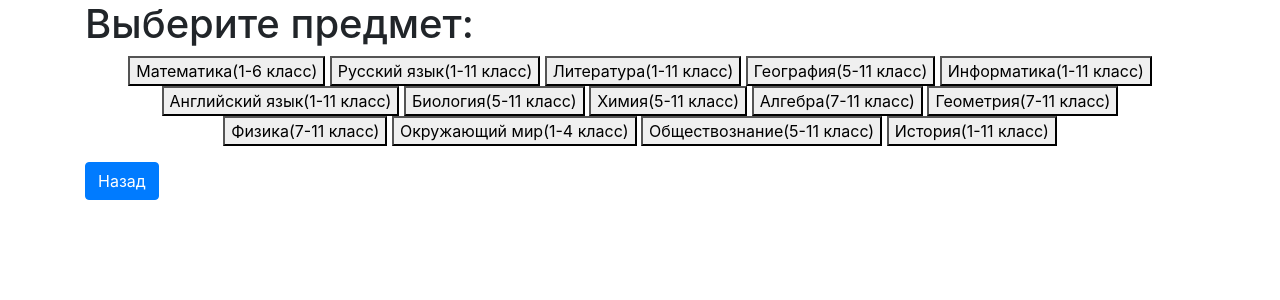
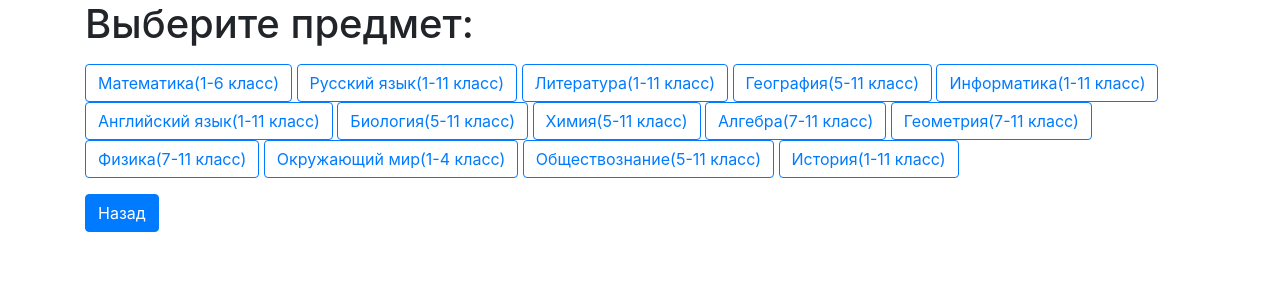
Before and after one commit to darb0ga/website, a Flask app: page /subjects in a window 1280 px wide. Shown: the part 70-370 px from the top of the page. Run offline with Flask 2, Linux system fonts and the light colour scheme; some libraries are stand-ins or nearby versions.

Commit message:
update subjects

```diff
--- a/main.py
+++ b/main.py
@@ -153,25 +153,9 @@ def subject():
 
 @app.route('/maps')
 def maps():
-    api_server = "http://static-maps.yandex.ru/1.x/"
-
-    lon = "37.530887"
-    lat = "55.703118"
-    delta = "0.002"
-
-    params = {
-        "ll": ",".join([lon, lat]),
-        "spn": ",".join([delta, delta]),
-        "l": "map"
-    }
-    response = requests.get(api_server, params=params)
-    Image.open(BytesIO(
-        response.content)).show()
-    return redirect('/')
     map = folium.Map(location=[56.11677, 47.26278],
-                     zoom_start=4
-                     )
-    folium.Marker(location=[56.14677, 47.22278],
+                     zoom_start=5)
+    folium.Marker(location=[56.1500, 47.22500],
                   tooltip='Чебоксары',
                   icon=folium.Icon(color='red')
                   ).add_to(map)
--- a/templates/subjects.html
+++ b/templates/subjects.html
@@ -5,20 +5,20 @@
     <h1>Выберите предмет:</h1>
 </head>
 <body>
-<p style="text-align: center"><button>Математика(1-6 класс)</button>
-    <button>Русский язык(1-11 класс)</button>
-    <button>Литература(1-11 класс)</button>
-    <button>География(5-11 класс)</button>
-    <button>Информатика(1-11 класс)</button>
-    <button>Английский язык(1-11 класс)</button>
-    <button>Биология(5-11 класс)</button>
-    <button>Химия(5-11 класс)</button>
-    <button>Алгебра(7-11 класс)</button>
-    <button>Геометрия(7-11 класс)</button>
-    <button>Физика(7-11 класс)</button>
-    <button>Окружающий мир(1-4 класс)</button>
-    <button>Обществознание(5-11 класс)</button>
-    <button>История(1-11 класс)</button>
+<p style="text-align: center"><div class="btn-group-vertical"><div class="d-grid gap-2"><button type="button" class="btn btn-outline-primary">Математика(1-6 класс)</button>
+    <button type="button" class="btn btn-outline-primary">Русский язык(1-11 класс)</button>
+    <button type="button" class="btn btn-outline-primary">Литература(1-11 класс)</button>
+    <button type="button" class="btn btn-outline-primary">География(5-11 класс)</button>
+    <button type="button" class="btn btn-outline-primary">Информатика(1-11 класс)</button>
+    <button type="button" class="btn btn-outline-primary">Английский язык(1-11 класс)</button>
+    <button type="button" class="btn btn-outline-primary">Биология(5-11 класс)</button>
+    <button type="button" class="btn btn-outline-primary">Химия(5-11 класс)</button>
+    <button type="button" class="btn btn-outline-primary">Алгебра(7-11 класс)</button>
+    <button type="button" class="btn btn-outline-primary">Геометрия(7-11 класс)</button>
+    <button type="button" class="btn btn-outline-primary">Физика(7-11 класс)</button>
+    <button type="button" class="btn btn-outline-primary">Окружающий мир(1-4 класс)</button>
+    <button type="button" class="btn btn-outline-primary">Обществознание(5-11 класс)</button>
+    <button type="button" class="btn btn-outline-primary">История(1-11 класс)</button></div></div>
 </p>
 </body>
 <a class="btn btn-primary" href="/" role="button">Назад</a>
```
Also changed, not shown: db/trial.db.
